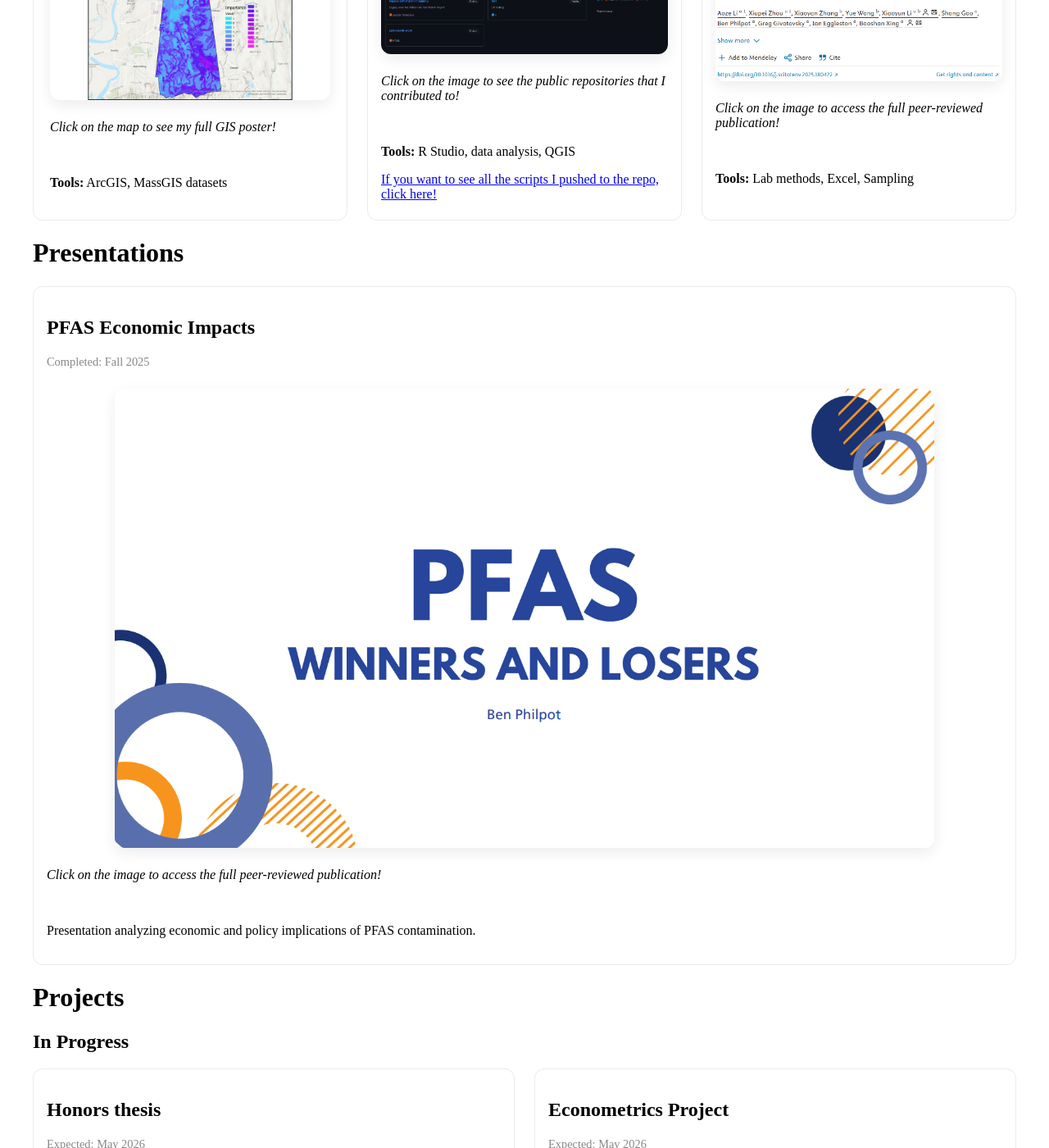
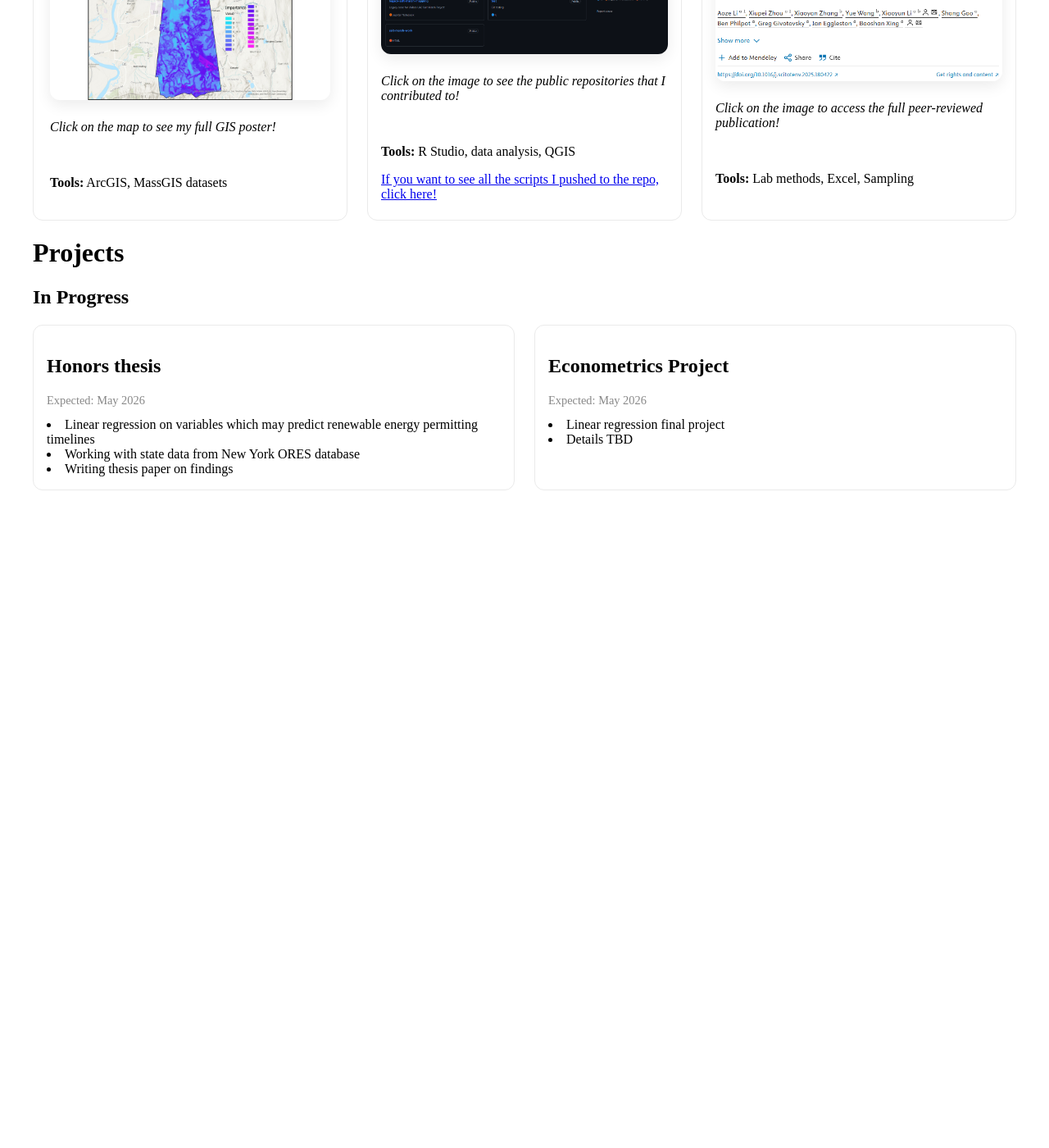
Before and after one commit to benphilpots/benphilpots.github.io, a Jekyll site: the page built from index.html, in a window 1280 px wide and 1400 px high, scrolled down 732 px. Shown: the whole window at 82% size. Built offline with Jekyll 4.4.1, drawn with Linux system fonts in a browser that asks for light colours; after the commit the page ends 1362 px from its top, so only the background shows below that.

Commit message:
Update index.html

```diff
--- a/index.html
+++ b/index.html
@@ -190,52 +190,6 @@ layout: default
 
 </section>
 
-<h1>Presentations</h1>
-
-<section style="
-  display: grid;
-  grid-template-columns: repeat(auto-fit, minmax(280px, 1fr));
-  gap: 1.5rem;
-">
-
-  <div style="
-    border: 1px solid #eaeaea;
-    border-radius: 12px;
-    padding: 1rem;
-    background: #fff;
-    transition: transform 0.2s ease, box-shadow 0.2s ease;
-  ">
-    <h2>PFAS Economic Impacts</h2>
-    <p style="
-  margin: 0.25rem 0 0.75rem 0;
-  font-size: 0.9rem;
-  color: #888;
-">
-  Completed: Fall 2025
-</p>
-    <a href="assets/PFAS_Presentation.pdf" target="_blank">
-  <img
-    src="assets/PFAS_Screenshot.png"
-    alt="PFAS Presentation: Economic Analysis"
-    style="
-      width: 100%;
-      max-width: 1000px;
-      border-radius: 12px;
-      box-shadow: 0 6px 18px rgba(0,0,0,0.08);
-      display: block;
-      margin: 1.5rem auto;
-      cursor: pointer;
-    "
-  />
-</a>
-   <p><i>Click on the image to access the full peer-reviewed publication!</i></p>
-    <br>
-    <p>Presentation analyzing economic and policy implications of PFAS contamination.</p>
-  </div>
-
-</section>
-
-
 <h1>Projects</h1>
 <h2>In Progress</h2>
 
```
